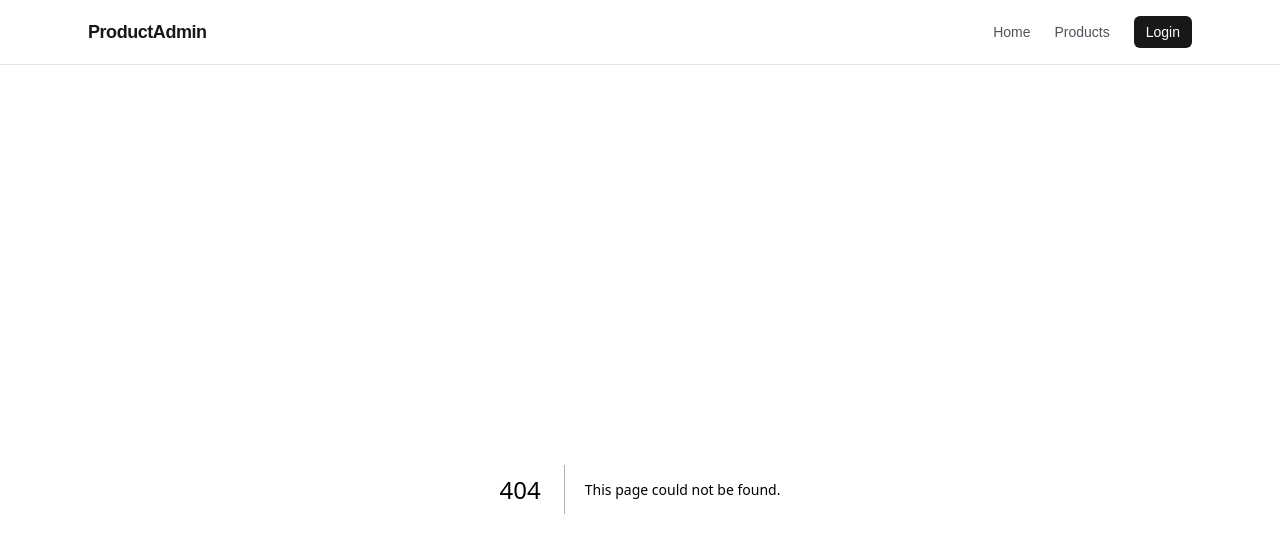
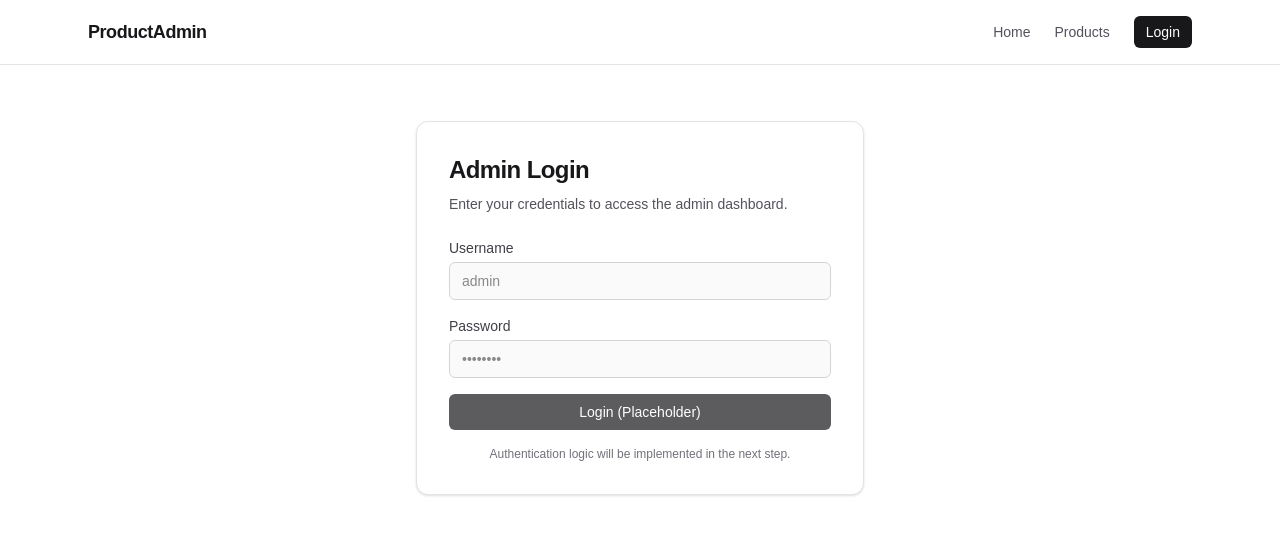
Before and after one commit to NiranjanKumar001/Product-Admin-Dashboard, a Next.js app: page /login in a window 1280 px wide. Before the commit this address had no page. Shown: the top 552 px of the page. Built offline with nearby package versions, Linux system fonts and the light colour scheme.

Commit message:
feat: add login and products placeholder page routes

```diff
--- /dev/null
+++ b/src/app/login/page.tsx
@@ -0,0 +1,60 @@
+export default function LoginPage() {
+  return (
+    <div className="flex justify-center pt-8">
+      <div className="w-full max-w-md rounded-xl border border-zinc-200 bg-white p-8 shadow-sm dark:border-zinc-800 dark:bg-zinc-900">
+        <h1 className="text-2xl font-bold tracking-tight text-zinc-900 dark:text-zinc-100">
+          Admin Login
+        </h1>
+        <p className="mt-2 text-sm text-zinc-600 dark:text-zinc-400">
+          Enter your credentials to access the admin dashboard.
+        </p>
+
+        <form className="mt-6 space-y-4">
+          <div>
+            <label
+              htmlFor="username"
+              className="block text-sm font-medium text-zinc-700 dark:text-zinc-300"
+            >
+              Username
+            </label>
+            <input
+              id="username"
+              type="text"
+              placeholder="admin"
+              disabled
+              className="mt-1 block w-full rounded-md border border-zinc-300 bg-zinc-50 px-3 py-2 text-sm text-zinc-900 dark:border-zinc-700 dark:bg-zinc-800 dark:text-zinc-100"
+            />
+          </div>
+
+          <div>
+            <label
+              htmlFor="password"
+              className="block text-sm font-medium text-zinc-700 dark:text-zinc-300"
+            >
+              Password
+            </label>
+            <input
+              id="password"
+              type="password"
+              placeholder="••••••••"
+              disabled
+              className="mt-1 block w-full rounded-md border border-zinc-300 bg-zinc-50 px-3 py-2 text-sm text-zinc-900 dark:border-zinc-700 dark:bg-zinc-800 dark:text-zinc-100"
+            />
+          </div>
+
+          <button
+            type="button"
+            disabled
+            className="w-full rounded-md bg-zinc-900 px-4 py-2 text-sm font-medium text-white opacity-70 cursor-not-allowed dark:bg-zinc-100 dark:text-zinc-900"
+          >
+            Login (Placeholder)
+          </button>
+        </form>
+
+        <p className="mt-4 text-center text-xs text-zinc-500 dark:text-zinc-400">
+          Authentication logic will be implemented in the next step.
+        </p>
+      </div>
+    </div>
+  );
+}
--- /dev/null
+++ b/src/app/products/page.tsx
@@ -0,0 +1,25 @@
+export default function ProductsPage() {
+  return (
+    <div className="space-y-6">
+      <div className="flex items-center justify-between">
+        <div>
+          <h1 className="text-2xl font-bold tracking-tight text-zinc-900 dark:text-zinc-100">
+            Products
+          </h1>
+          <p className="mt-1 text-sm text-zinc-600 dark:text-zinc-400">
+            Manage your store inventory and view product details.
+          </p>
+        </div>
+      </div>
+
+      <div className="rounded-xl border border-dashed border-zinc-300 bg-white p-12 text-center dark:border-zinc-700 dark:bg-zinc-900">
+        <h2 className="text-base font-semibold text-zinc-800 dark:text-zinc-200">
+          Product Table Placeholder
+        </h2>
+        <p className="mt-2 text-sm text-zinc-500 dark:text-zinc-400">
+          The product list, filters, search, and pagination will be built here in future steps.
+        </p>
+      </div>
+    </div>
+  );
+}
```
